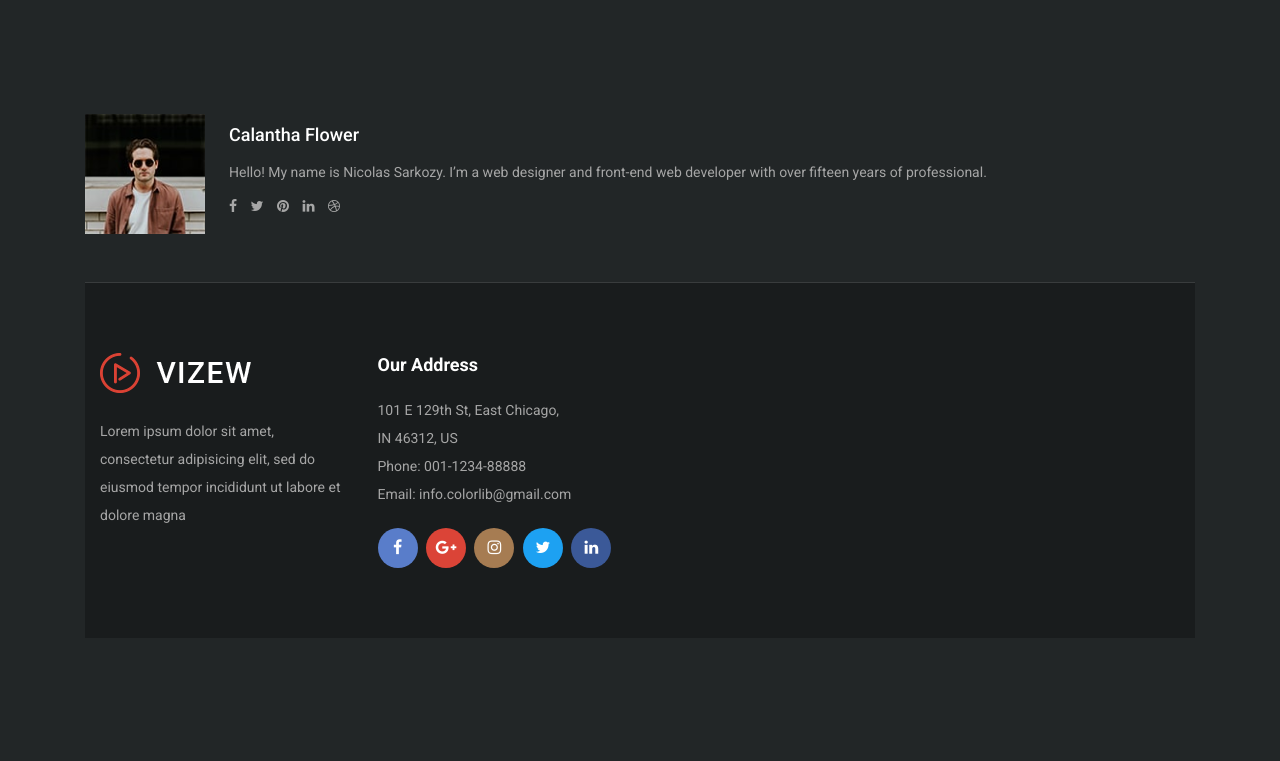
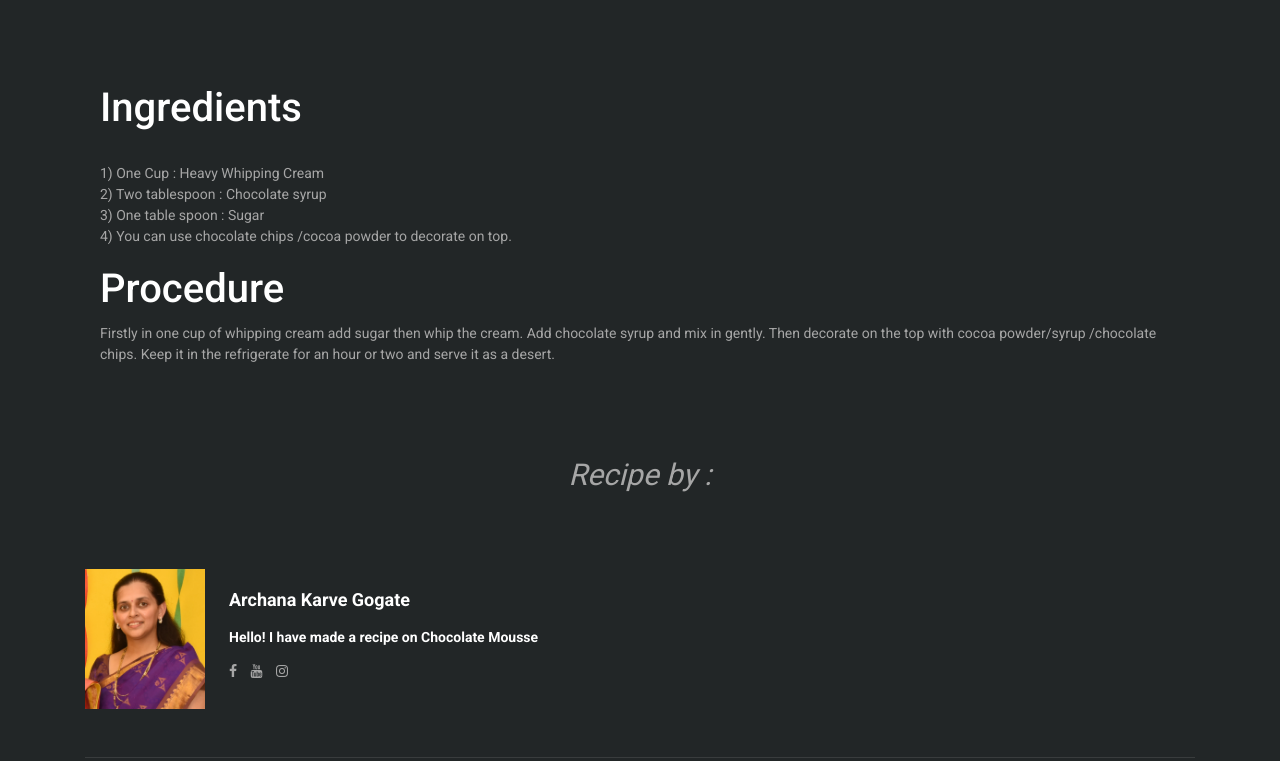
Before and after one commit to okfromuk/VideoRecipe, a plain HTML site: page video-post-3.html in a window 1280 px wide. Shown: the part 820-1581 px from the top of the page. Before the commit the page ends 1538 px from the top, so only its background shows below. Drawn offline with Linux system fonts and the light colour scheme.

Commit message:
first commit

```diff
--- a/video-post-3.html
+++ b/video-post-3.html
@@ -102,71 +102,69 @@
             <div class="row">
                 <div class="col-12">
                     <div class="single-video-area">
-                        <iframe src="https://www.youtube.com/embed/1nI-GMmHMHs" allow="accelerometer; autoplay; encrypted-media; gyroscope; picture-in-picture" allowfullscreen></iframe>
+                        <iframe src="https://www.youtube.com/embed/WkamqvtuZ6A" allow="accelerometer; autoplay; encrypted-media; gyroscope; picture-in-picture" allowfullscreen></iframe>
                     </div>
                 </div>
             </div>
 
-           <div class="vizew-post-author d-flex align-items-center py-5">
+
+
+
+
+        <div class="container">
+
+               <p><h1>Ingredients</h1>
+
+                    <br>
+
+                1) One Cup : Heavy Whipping Cream <br/>2) Two tablespoon : Chocolate syrup <br/> 3) One table spoon : Sugar<br/>
+                4) You can use chocolate chips /cocoa powder to decorate on top.
+
+               </p>
+
+               <p><h1>Procedure</h1>
+               Firstly in one cup of whipping cream add sugar then whip the cream. Add chocolate syrup and mix in gently. Then decorate on the top with cocoa powder/syrup /chocolate chips. Keep it in the refrigerate for an hour or two and serve it as a desert.</p>
+            </div>
+        </div>
+
+
+
+
+
+
+
+
+
+
+
+
+
+
+
+
+           <div class="container">
+         <p style="text-align: center; font-style: oblique; font-size: 30px;margin-top: 80px;">Recipe by :</p>                <!-- Logo -->
+ <div class="vizew-post-author d-flex align-items-center py-5">
+
                                 <div class="post-author-thumb">
-                                    <img src="img/bg-img/30.jpg" alt="">
+                                    <img src="img/user_pics/archu.jpg" alt="">
                                 </div>
                                 <div class="post-author-desc pl-4">
-                                    <a href="#" class="author-name">Calantha Flower</a>
-                                    <p>Hello! My name is Nicolas Sarkozy. I’m a web designer and front-end web developer with over fifteen years of professional.</p>
+                                    <a href="#" class="author-name" style="color: white; font-weight: bold;font-style: 12px">Archana Karve Gogate</a>
+                                    <p style="color: white; font-weight: bold;font-style: 12px">Hello! I have made a recipe on Chocolate Mousse</p>
                                     <div class="post-author-social-info">
                                         <a href="#"><i class="fa fa-facebook"></i></a>
-                                        <a href="#"><i class="fa fa-twitter"></i></a>
-                                        <a href="#"><i class="fa fa-pinterest"></i></a>
-                                        <a href="#"><i class="fa fa-linkedin"></i></a>
-                                        <a href="#"><i class="fa fa-dribbble"></i></a>
+                                        <a href="https://www.youtube.com/channel/UCDfHTEfLSYz_3zVFh_uHYLg"><i class="fa fa-youtube"></i></a>
+
+                                        <a href="#"><i class="fa fa-instagram"></i></a>
+
                                     </div>
                                 </div>
                             </div>
+                        </div>
 
     <!-- ##### Footer Area Start ##### -->
-    <footer class="footer-area">
-        <div class="container">
-            <div class="row">
-                <!-- Footer Widget Area -->
-                <div class="col-12 col-sm-6 col-xl-3">
-                    <div class="footer-widget mb-70">
-                        <!-- Logo -->
-                        <a href="index.html" class="foo-logo d-block mb-4"><img src="img/core-img/logo2.png" alt=""></a>
-                        <p>Lorem ipsum dolor sit amet, consectetur adipisicing elit, sed do eiusmod tempor incididunt ut labore et dolore magna</p>
-                        <!-- Footer Newsletter Area -->
 
-                    </div>
-                </div>
-
-
-
-                        <!-- Single Blog Post -->
-
-                <!-- Footer Widget Area -->
-                <div class="col-12 col-sm-6 col-xl-3">
-                    <div class="footer-widget mb-70">
-                        <h6 class="widget-title">Our Address</h6>
-                        <!-- Contact Address -->
-                        <div class="contact-address">
-                            <p>101 E 129th St, East Chicago, <br>IN 46312, US</p>
-                            <p>Phone: 001-1234-88888</p>
-                            <p>Email: info.colorlib@gmail.com</p>
-                        </div>
-                        <!-- Footer Social Area -->
-                        <div class="footer-social-area">
-                            <a href="#" class="facebook"><i class="fa fa-facebook"></i></a>
-                            <a href="#" class="google-plus"><i class="fa fa-google-plus"></i></a>
-                            <a href="#" class="instagram"><i class="fa fa-instagram"></i></a>
-                            <a href="#" class="twitter"><i class="fa fa-twitter"></i></a>
-                            <a href="#" class="linkedin"><i class="fa fa-linkedin"></i></a>
-                        </div>
-                    </div>
-                </div>
-            </div>
-        </div>
-
-    </footer>
     <!-- ##### Footer Area End ##### -->
 
     <!-- ##### All Javascript Script ##### -->
```
Also changed, not shown: index.html (+20 -15 lines), img/reci/3.jpg.
